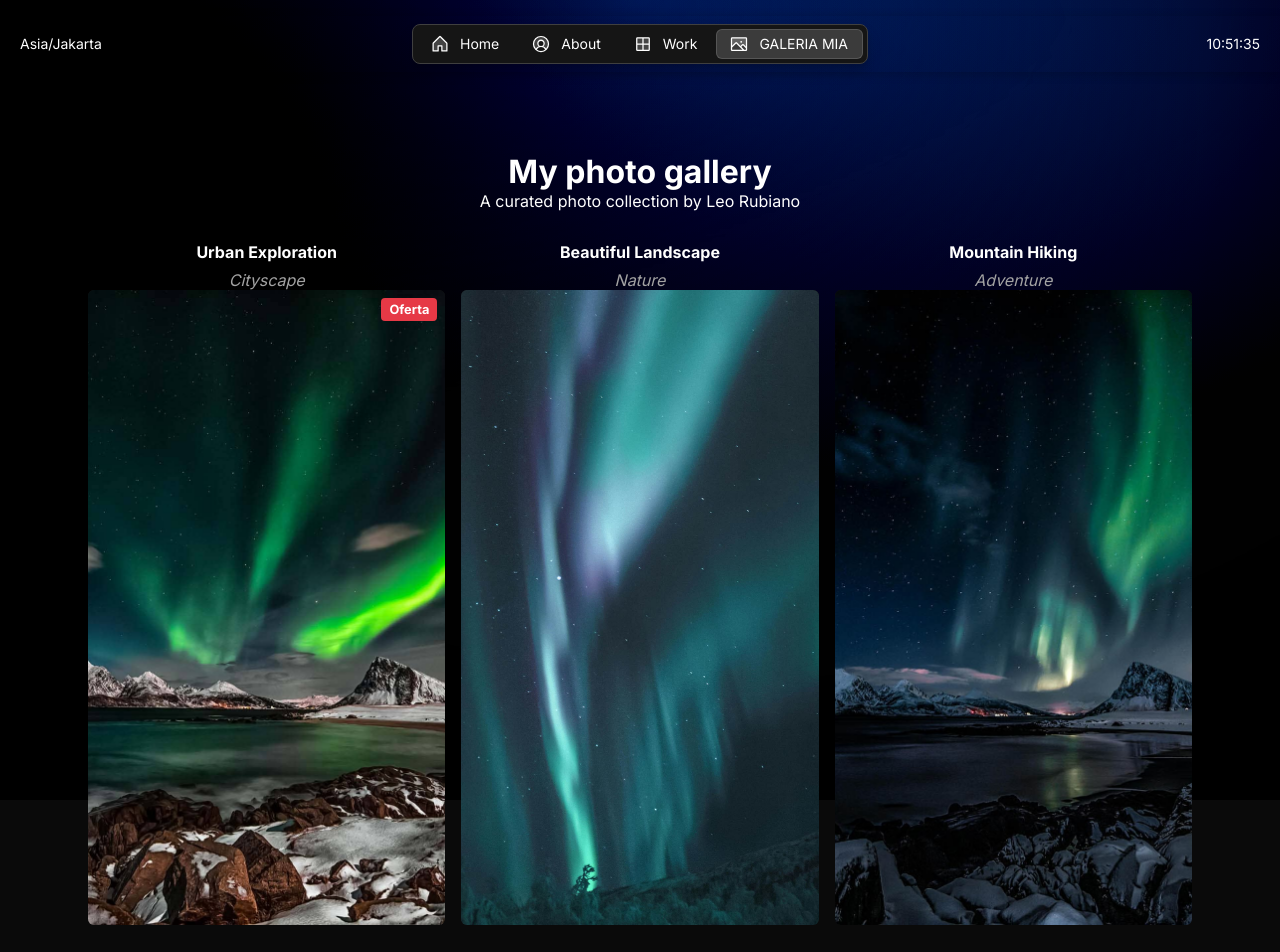
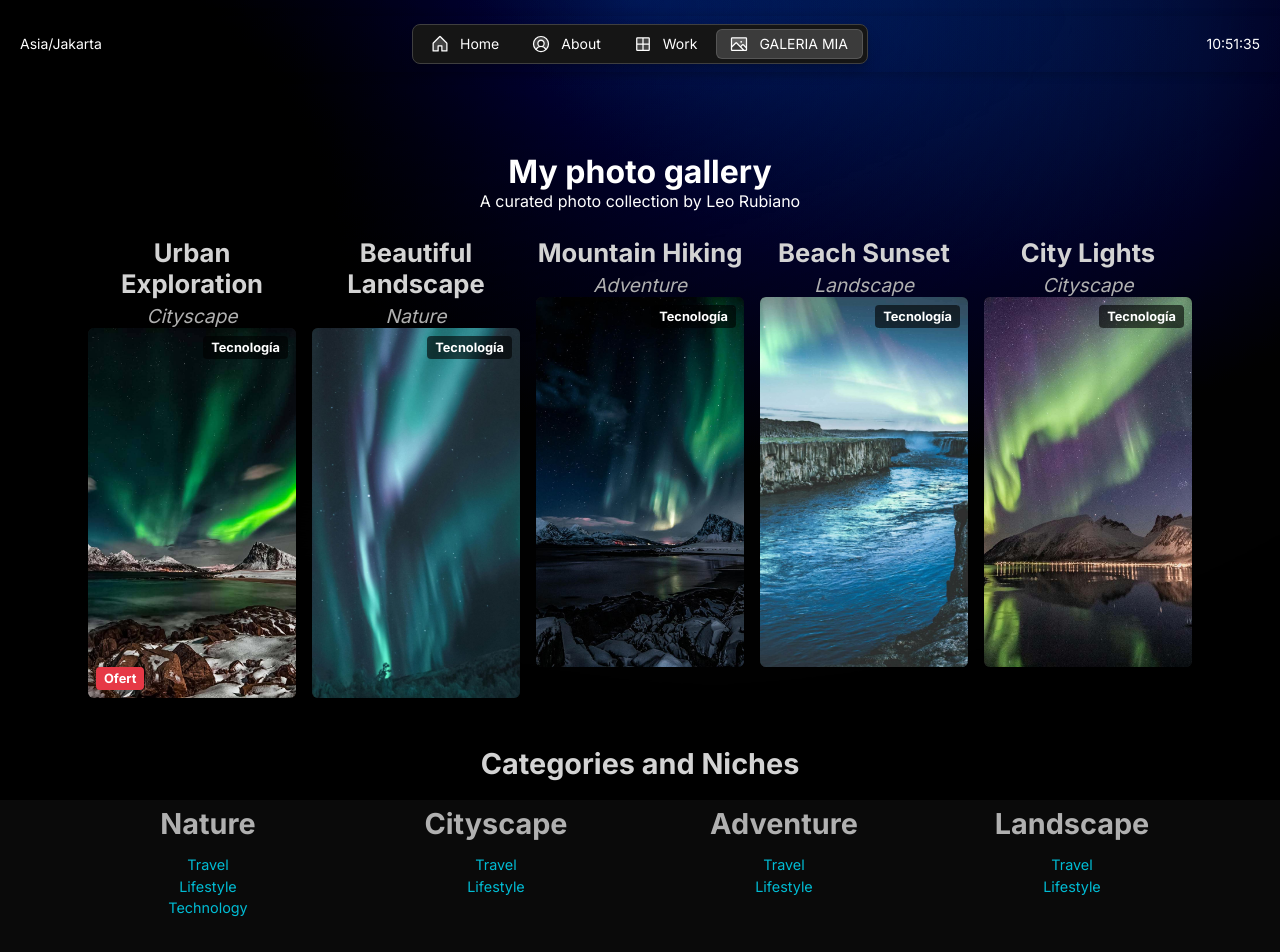
Before and after one commit to rogersx27/leo-portfolio, a Next.js app: page /gallery in a window 1280 px wide. Shown: the top 952 px of the page. Built offline with nearby package versions, Linux system fonts and the light colour scheme.

Commit message:
galley 70%

```diff
--- /dev/null
+++ b/src/app/components/PyramidCategory.tsx
@@ -0,0 +1,32 @@
+// components/PyramidCategory.jsx
+
+import React from 'react';
+import styles from "@/app/gallery/Gallery.module.scss";
+
+export default function PyramidCategory({ category, niches }) {
+  const columns = [];
+  let index = 0;
+  let columnLength = niches.length;
+
+  while (columnLength > 0) {
+    const columnItems = niches.slice(index, index + columnLength);
+    columns.push(columnItems);
+    index += columnLength;
+    columnLength -= 1;
+  }
+
+  return (
+    <div className={styles.pyramidCategory}>
+      <h3 className={styles.categoryTitle}>{category}</h3>
+      <div className={styles.pyramidContainerHorizontal}>
+        {columns.map((column, columnIndex) => (
+          <div key={columnIndex} className={`${styles.pyramidColumn} ${styles[`columnLevel${columnIndex}`]}`}>
+            {column.map((niche, nicheIndex) => (
+              <a href="#" className={styles.nicheItem}>{niche}</a>
+            ))}
+          </div>
+        ))}
+      </div>
+    </div>
+  );
+}
--- a/src/app/gallery/Gallery.module.scss
+++ b/src/app/gallery/Gallery.module.scss
@@ -15,35 +15,185 @@
 }
 
 .gridItem:hover {
-    transform: scale(1.05); /* Efecto de hover para ampliar ligeramente las imágenes */
+    transform: scale(1.05);
 }
 
 .imageContainer {
-    position: relative; /* Para posicionar elementos absolutamente dentro */
+    position: relative;
 }
 
 .offerBadge {
     position: absolute;
-    top: 8px;
-    right: 8px;
-    background-color: #e63946; /* Color de fondo del badge */
-    color: #ffffff; /* Color del texto */
+    bottom: 8px;
+    left: 8px;
+    background-color: #e63946;
+    color: #ffffff;
     padding: 4px 8px;
     border-radius: 4px;
     font-size: 0.8rem;
     font-weight: bold;
 }
 
+/* Estilos para el nicheBadge */
+.nicheBadge {
+    position: absolute;
+    top: 8px;
+    right: 8px;
+    background-color: rgba(0, 0, 0, 0.6);
+    color: #ffffff;
+    padding: 4px 8px;
+    border-radius: 4px;
+    font-size: 0.8rem;
+    font-weight: bold;
+    transition: background-color 0.3s ease, color 0.3s ease, transform 0.3s ease, box-shadow 0.3s ease;
+}
+
+/* Estilos para resaltar el nicheBadge en hover */
+.gridItem:hover .nicheBadge,
+.gridItem:focus .nicheBadge {
+    background-color: rgba(42, 157, 144, 0.6);
+    transform: scale(1.05);
+    box-shadow: 0 4px 6px rgba(0, 0, 0, 0.3);
+}
+
 .imageTitle {
-    color: #ffffff;
+    color: #d3d3d3;
+    /* Cambiado a gris claro para mayor contraste con el fondo negro */
     font-weight: bold;
-    margin-top: 15px; /* Añadimos más espacio superior entre la imagen y el título */
+    margin-top: 10px;
+    /* Reducido el margen superior */
+    text-align: center;
+    font-size: 1.6rem;
+    /* Reducido el tamaño de fuente */
+}
+
+.imageCategory {
+    color: #b0b0b0;
+    /* Cambiado a un tono gris más oscuro para mayor contraste */
+    margin-top: 5px;
+    /* Reducido el margen superior */
+    text-align: center;
+    font-style: italic;
+    font-size: 1.2rem;
+    /* Reducido el tamaño de fuente */
+}
+
+.nicheTitle {
     text-align: center;
 }
 
-  .imageCategory {
-    color: #a3a3a3;
-    margin-top: 8px;
+.pyramidCategory {
+    margin-bottom: 1.5rem;
+    /* Reducido el margen inferior para que estén más cerca */
+}
+
+.pyramidContainer {
+    display: flex;
+    flex-direction: column;
+    align-items: center;
+}
+
+.pyramidRow {
+    display: flex;
+    justify-content: center;
+    margin-bottom: 0.3rem;
+    /* Reducido el margen inferior */
+}
+
+/* Estilos para los nichos */
+.nicheItem {
+    color: #00bcd4;
+    padding: 0;
+    margin: 0 0.2rem;
+    font-size: 0.9rem;
+    /* Reducido el tamaño de fuente */
+    text-decoration: none;
+    border-bottom: 2px solid #00bcd4;
+    background-color: transparent;
+    border: none;
+    border-radius: 0;
+    transition: color 0.3s ease, border-color 0.3s ease;
+}
+
+
+.nicheItem:hover {
+    color: #00ffff;
+    border-bottom: 2px solid #00ffff;
+    text-shadow: 0 0 8px #00ffff;
+    /* Añade un brillo al texto */
+}
+
+.nicheList {
+    list-style: none;
+    padding: 0;
+    margin: 0;
+    display: flex;
+    flex-direction: column; /* Los nichos se apilan verticalmente */
+    align-items: center;    /* Centra los nichos horizontalmente */
+}
+
+/* Eliminamos los colores por nivel si ya no son necesarios */
+.rowLevel0 .nicheItem,
+.rowLevel1 .nicheItem,
+.rowLevel2 .nicheItem {
+    background-color: transparent;
+}
+
+.nicheInCategorySection {
+    margin-top: 2rem;
+    width: 100%;
+    max-width: 1200px;
     text-align: center;
-    font-style: italic;
+    color: #ffffff;
 }
+
+.categoriesGrid {
+    display: flex;
+    flex-wrap: wrap;
+    justify-content: space-around;
+    /* Ajusta la distribución horizontal */
+    gap: 2rem;
+    /* Añade espacio entre columnas */
+}
+
+.categoryColumn {
+    flex: 1;
+    min-width: 200px; /* Asegura un ancho mínimo para las columnas */
+    text-align: center; /* Centra los elementos dentro de la columna */
+}
+
+.categoryTitle {
+    font-size: 1.8rem;
+    margin-bottom: 0.5rem;
+    color: #d3d3d3; /* Estilo para el título de la categoría */
+}
+
+.nicheInCategorySection h2 {
+    font-size: 1.8rem;
+    /* Reducido el tamaño de fuente */
+    margin-bottom: 0.8rem;
+    /* Reducido el margen inferior */
+    text-align: center;
+    color: #d3d3d3;
+    /* Cambiado a gris claro para mayor contraste con el fondo negro */
+}
+
+.categoryTitle {
+    font-size: 1.8rem;
+    /* Reducido el tamaño de fuente */
+    margin-top: 0.8rem;
+    /* Reducido el margen superior */
+    margin-bottom: 0.8rem;
+    /* Reducido el margen inferior */
+    color: #b0b0b0;
+    /* Cambiado a un tono gris más oscuro para mayor contraste */
+    text-align: center;
+}
+
+/* Ajustes para dispositivos móviles */
+@media (max-width: 600px) {
+    .nicheItem {
+        font-size: 0.8rem;
+        padding: 0;
+    }
+}
--- a/src/app/gallery/components/MasonryGrid.tsx
+++ b/src/app/gallery/components/MasonryGrid.tsx
@@ -7,13 +7,16 @@ import styles from "@/app/gallery/Gallery.module.scss";
 
 export default function MasonryGrid() {
     const breakpointColumnsObj = {
-        default: 4, // En pantallas grandes mostramos 4 columnas
-        1440: 3,    // En pantallas de tamaño medio mostramos 3 columnas
-        1024: 2,    // En pantallas tablet mostramos 2 columnas
-        560: 1      // En móviles mostramos 1 columna
-    };
+        default: 5, // Pantallas mayores a 1440px
+        1440: 5,    // <= 1440px, 5 columnas
+        1200: 4,    // <= 1200px, 4 columnas
+        1024: 3,    // <= 1024px, 3 columnas
+        768: 2,     // <= 768px, 2 columnas
+        560: 1      // <= 560px, 1 columna
+      };
 
-    // Ordenar las imágenes para que las destacadas aparezcan primero
+
+    // Ordenar las imágenes (si es necesario)
     const sortedImages = [...gallery.images].sort((a, b) => {
         if (a.is_best_seller && !b.is_best_seller) return -1;
         if (!a.is_best_seller && b.is_best_seller) return 1;
@@ -53,7 +56,13 @@ export default function MasonryGrid() {
                         {/* Mostrar badge si tiene offert_alert */}
                         {image.offert_alert && (
                             <div className={styles.offerBadge}>
-                                Oferta
+                                Ofert
+                            </div>
+                        )}
+                        {/* Mostrar badge de 'niche' en una esquina diferente */}
+                        {image.niche && (
+                            <div className={styles.nicheBadge}>
+                                {image.niche}
                             </div>
                         )}
                     </div>
--- a/src/app/gallery/page.tsx
+++ b/src/app/gallery/page.tsx
@@ -1,6 +1,9 @@
 import { Flex } from "@/once-ui/components";
 import MasonryGrid from "./components/MasonryGrid";
-import { baseURL, gallery, person } from "../resources";
+import { baseURL, gallery, person, niche_in_category } from "../resources";
+import styles from "@/app/gallery/Gallery.module.scss";
+import PyramidCategory from "../components/PyramidCategory";
+
 
 export function generateMetadata() {
     const title = gallery.title;
@@ -30,6 +33,27 @@ export function generateMetadata() {
         },
     };
 }
+
+function NicheInCategorySection() {
+    return (
+        <div className={styles.nicheInCategorySection}>
+            <h2>Categories and Niches</h2>
+            <div className={styles.categoriesGrid}>
+                {Object.entries(niche_in_category).map(([category, niches]) => (
+                    <div key={category} className={styles.categoryColumn}>
+                        <h3 className={styles.categoryTitle}>{category}</h3>
+                        <ul className={styles.nicheList}>
+                            {niches.map((niche) => (
+                                <li key={niche} className={styles.nicheItem}>{niche}</li>
+                            ))}
+                        </ul>
+                    </div>
+                ))}
+            </div>
+        </div>
+    );
+}
+
 
 export default function Gallery() {
     return (
@@ -63,6 +87,7 @@ export default function Gallery() {
             <h1>{gallery.title}</h1>
             <p>{gallery.description}</p>
             <MasonryGrid />
+            <NicheInCategorySection />
         </Flex>
     );
 }
--- a/src/app/resources/content.js
+++ b/src/app/resources/content.js
@@ -183,6 +183,18 @@ const work = {
   description: `Design and development projects by ${person.name}`,
 }
 
+const niche_in_category = {
+  Nature: ['Travel', 'Lifestyle', 'Technology'],
+  Cityscape: ['Travel', 'Lifestyle'],
+  Adventure: ['Travel', 'Lifestyle'],
+  Landscape: ['Travel', 'Lifestyle'],
+  Technology: ['Technology'],
+  Travel: ['Travel'],
+  Food: ['Food'],
+  Fashion: ['Fashion'],
+  Lifestyle: ['Lifestyle']
+}
+
 const gallery = {
   label: 'Gallery',
   title: 'My photo gallery',
@@ -195,7 +207,8 @@ const gallery = {
       category: 'Nature',              // Nuevo campo categoría
       orientation: 'vertical',
       is_best_seller: true,            // Nuevo campo para destacar las mejores imágenes
-      offert_alert: false
+      offert_alert: false,
+      niche: 'Tecnología'
     },
     {
       src: '/images/gallery/img-02.jpg',
@@ -204,7 +217,8 @@ const gallery = {
       category: 'Cityscape',            // Nuevo campo categoría
       orientation: 'vertical',
       is_best_seller: true,            // Nuevo campo para destacar las mejores imágenes
-      offert_alert: true
+      offert_alert: true,
+      niche: 'Tecnología'
 
     },
     {
@@ -214,7 +228,8 @@ const gallery = {
       category: 'Adventure',            // Nuevo campo categoría
       orientation: 'vertical',
       is_best_seller: true,            // Nuevo campo para destacar las mejores imágenes
-      offert_alert: false
+      offert_alert: false,
+      niche: 'Tecnología'
 
     },
     {
@@ -224,7 +239,8 @@ const gallery = {
       category: 'Landscape',            // Nuevo campo categoría
       orientation: 'vertical',
       is_best_seller: true,             // Nuevo campo para destacar las mejores imágenes
-      offert_alert: false
+      offert_alert: false,
+      niche: 'Tecnología'
 
     },
     {
@@ -233,10 +249,11 @@ const gallery = {
       title: 'City Lights',             // Nuevo campo título
       category: 'Cityscape',            // Nuevo campo categoría
       orientation: 'vertical',
-      is_best_seller: false,            // Nuevo campo para destacar las mejores imágenes
-      offert_alert: false
+      is_best_seller: true,            // Nuevo campo para destacar las mejores imágenes
+      offert_alert: false,
+      niche: 'Tecnología'
     }
   ],
 };
 
-export { person, social, newsletter, home, about, blog, work, gallery }
+export { person, social, newsletter, home, about, blog, work, gallery, niche_in_category }
--- a/src/app/resources/index.ts
+++ b/src/app/resources/index.ts
@@ -1,3 +1,3 @@
 // import a pre-defined template for config and content options
 export { routes, protectedRoutes, effects, style, display, mailchimp, baseURL } from '@/app/resources/config'
-export { person, social, newsletter, home, about, blog, work, gallery } from '@/app/resources/content'
+export { person, social, newsletter, home, about, blog, work, gallery, niche_in_category } from '@/app/resources/content'
```
Lines whose indentation alone changed are shown as unchanged.
